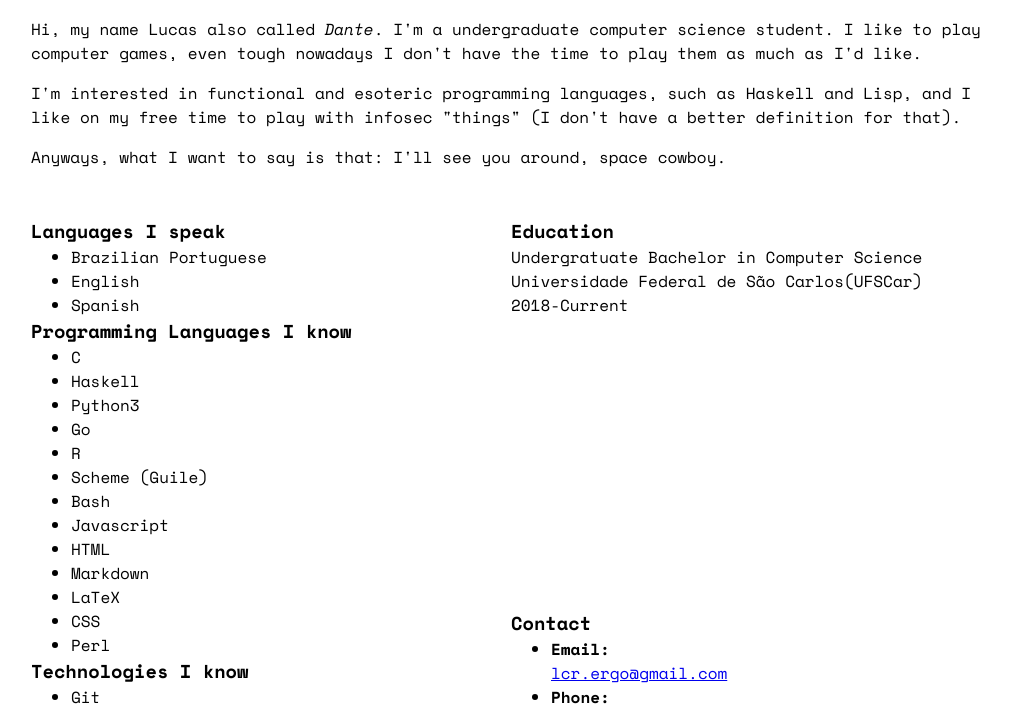
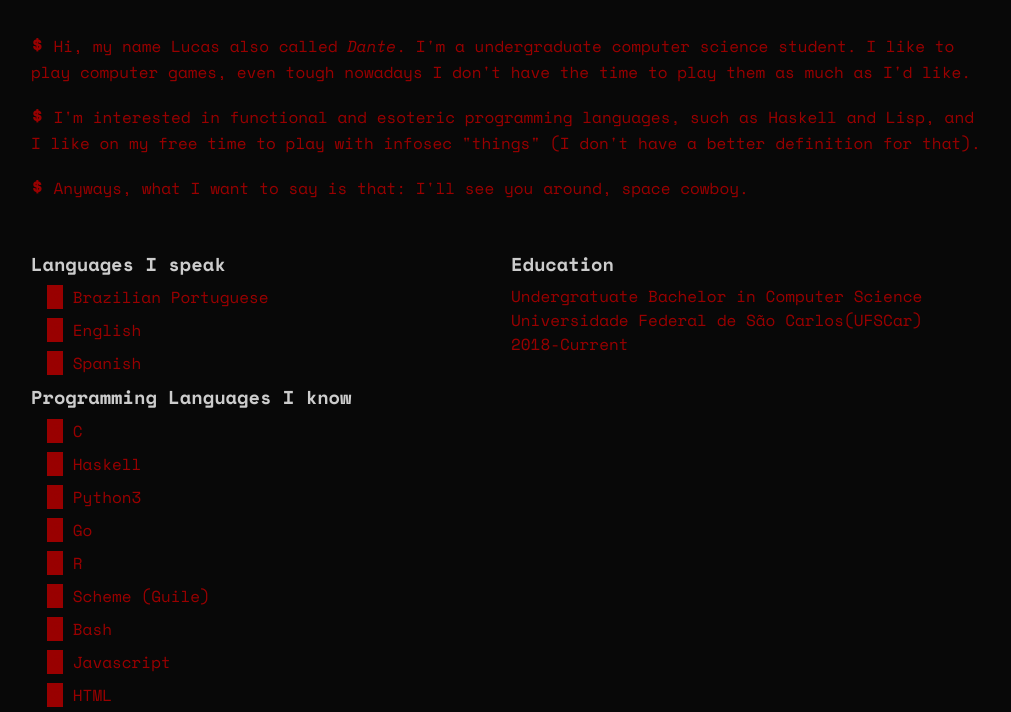
Before and after one commit to LCRERGO/profile-page, a plain HTML site: page index.html in a window 1280 px wide. Shown: the part 332-1044 px from the top of the page, without its empty margins (129-1140 px from the left). Drawn offline with nearby package versions, Linux system fonts and the light colour scheme; a web font is replaced by a local one.

Commit message:
[styles] Improving a few things
Better stylizing the page to be something like a terminal interface with
red and black colors.

```diff
--- a/static/styles.css
+++ b/static/styles.css
@@ -4,6 +4,49 @@
 * {
   font-family: 'Space Mono', monospace;
   margin: 0;
+}
+
+body {
+  color: hsl(0, 100%, 30%);
+  background-color: hsl(0, 0%, 3%);
+}
+
+h1, h2, h3, h4, h5, h6 {
+  color: hsl(0, 0%, 80%);
+}
+
+h3 {
+  padding-bottom: 0.4rem;
+}
+
+ul {
+  padding-left: 1em;
+  list-style: none;
+}
+
+li {
+  padding: 0;
+  padding-bottom: 0.5em;
+}
+
+li:before {
+  background-color: hsl(0, 100%, 30%);
+  content: "\9609";
+}
+
+a:link {
+  color: hsl(204, 100%, 70%);
+}
+
+a:visited {
+  color: hsl(330, 100%, 60%);
+}
+
+.description > p:before {
+  font-size: 1.3em;
+  font-weight: bold;
+  content: "\0024";
+
 }
 
 .container-grid {
@@ -33,13 +76,10 @@
   justify-self: center;
 }
 
-.header-info > img {
+.profile-image {
   position: relative;
   left: 5em;
-}
-
-
-.profile-image {
+  border: 0.4em solid hsl(0, 0%, 20%);
   border-radius: 50%;
   max-width: 50%;
   max-height: 50%;
```
